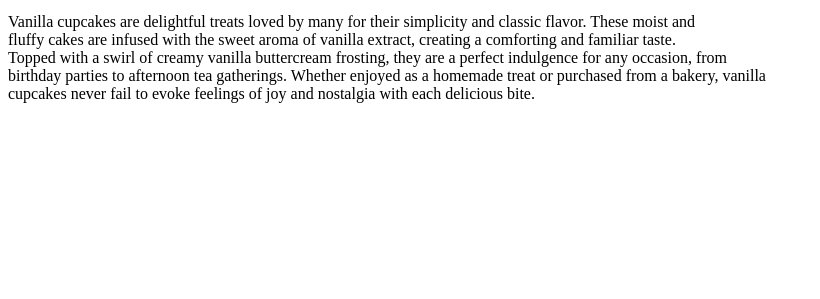
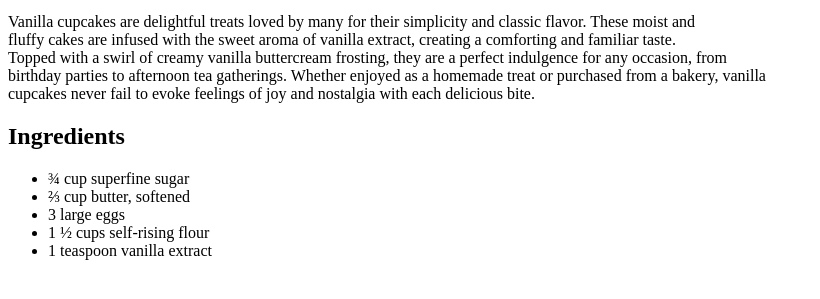
Before and after one commit to Purnuple/odin-recipes, a plain HTML site: page recipes/vanilla-cupcakes.html in a window 1280 px wide. Shown: the part 101-400 px from the top of the page, without its empty margins (0-820 px from the left). Drawn offline with Linux system fonts and the light colour scheme.

Commit message:
Add Ingredients list to vanilla cupcake recipe

```diff
--- a/recipes/vanilla-cupcakes.html
+++ b/recipes/vanilla-cupcakes.html
@@ -15,5 +15,14 @@
         <br>birthday parties to afternoon tea gatherings. Whether enjoyed as a homemade treat or purchased from a bakery, vanilla
         <br>cupcakes never fail to evoke feelings of joy and nostalgia with each delicious bite.
     </p>
+
+    <h2>Ingredients</h2>
+    <ul>
+        <li>¾ cup superfine sugar</li>
+        <li>⅔ cup butter, softened</li>
+        <li>3 large eggs</li>
+        <li>1 ½ cups self-rising flour</li>
+        <li>1 teaspoon vanilla extract</li>
+    </ul>
 </body>
 </html>
```
